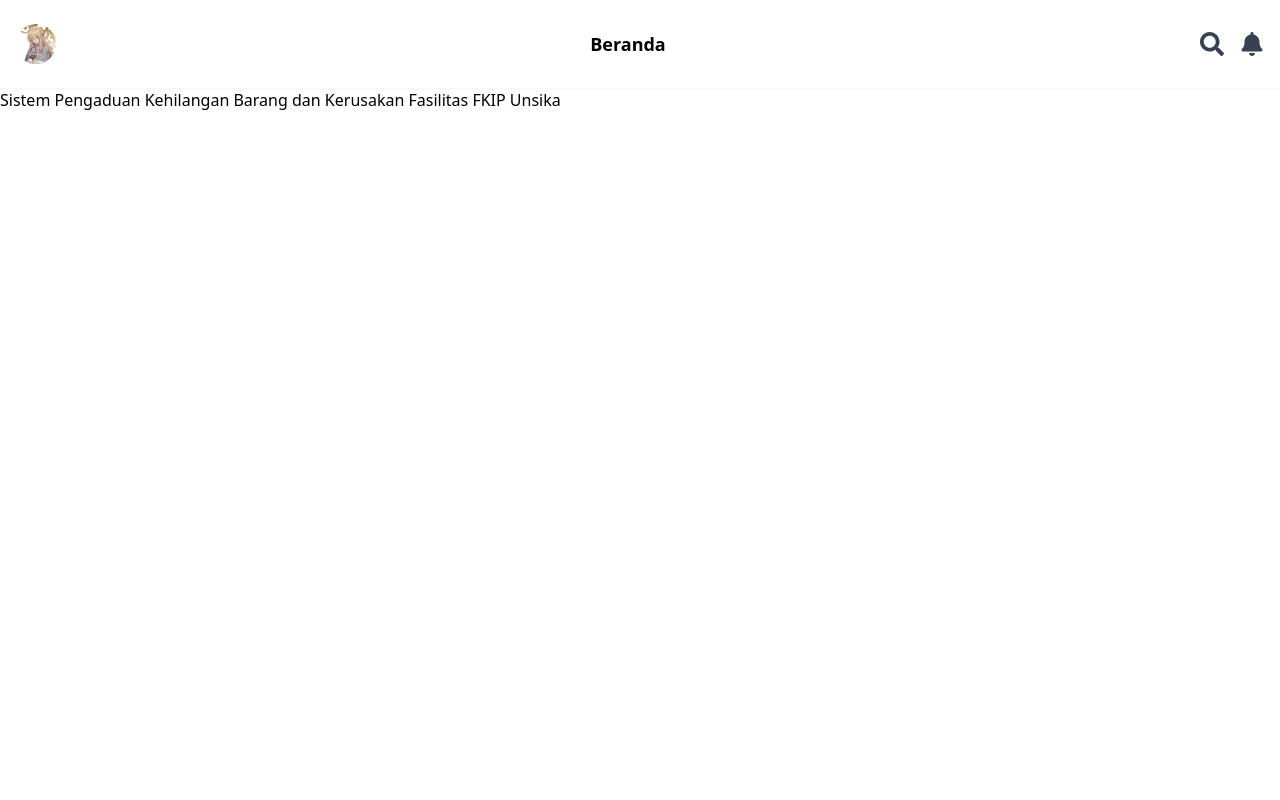
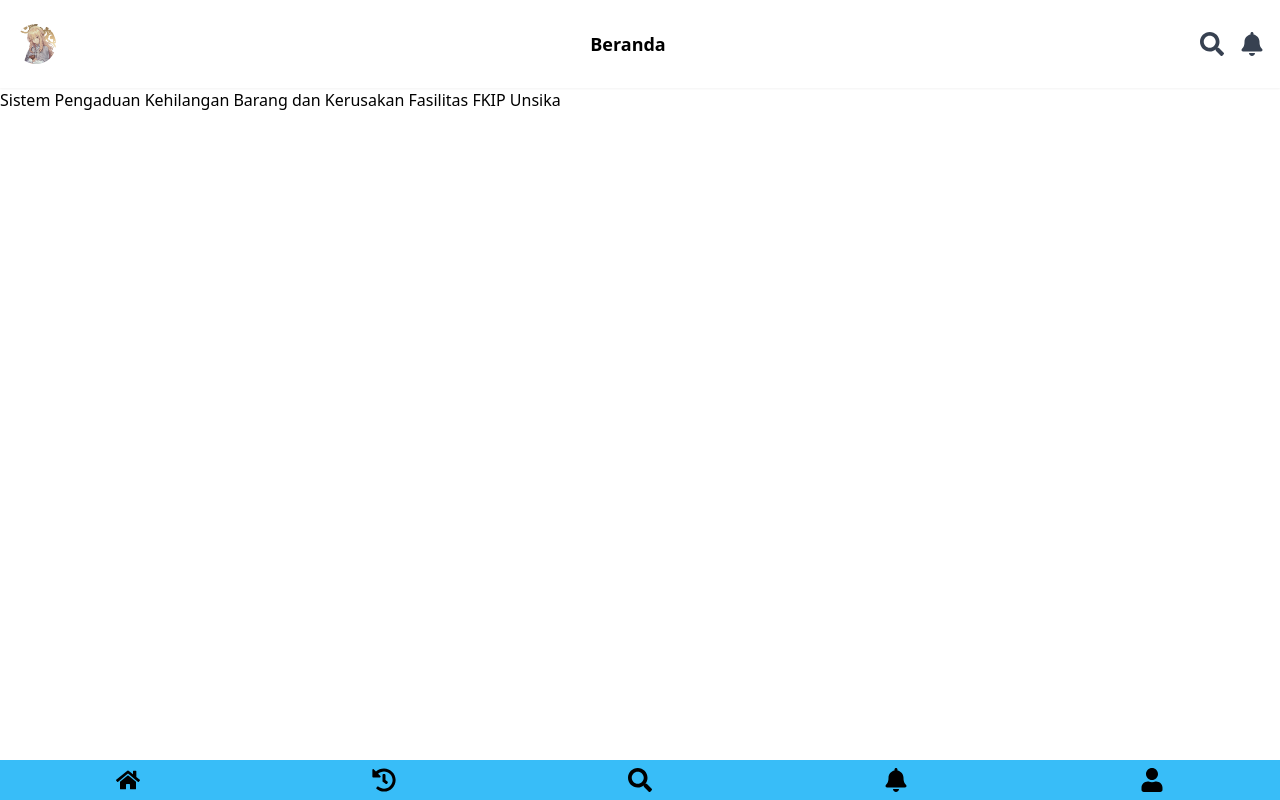
Before and after one commit to Jonathan0823/kehilangan-fkip, a Next.js app: page / in a window 1280 px wide. Built offline with nearby package versions, Linux system fonts and the light colour scheme.

Commit message:
Add Footer component to Home page

```diff
--- /dev/null
+++ b/app/components/Footer.tsx
@@ -0,0 +1,16 @@
+import { FaHome, FaHistory, FaSearch, FaBell, FaUser } from "react-icons/fa";
+import React from "react";
+
+const Footer: React.FC = () => {
+  return (
+    <div className="bg-sky-400 fixed bottom-0 w-full flex justify-around items-center py-2">
+    <FaHome className="text-black text-2xl" />
+    <FaHistory className="text-black text-2xl" />
+    <FaSearch className="text-black text-2xl" />
+    <FaBell className="text-black text-2xl" />
+    <FaUser className="text-black text-2xl" />
+  </div>
+  );
+}
+
+export default Footer;
--- a/app/page.tsx
+++ b/app/page.tsx
@@ -1,3 +1,4 @@
+import Footer from "./components/Footer";
 import Navbar from "./components/navbar";
 
 export default function Home() {
@@ -5,6 +6,7 @@ export default function Home() {
     <div>
     <Navbar/>
     <div>Sistem Pengaduan Kehilangan Barang dan Kerusakan Fasilitas FKIP Unsika</div>
+    <Footer/>
     </div>
   );
 }
```
